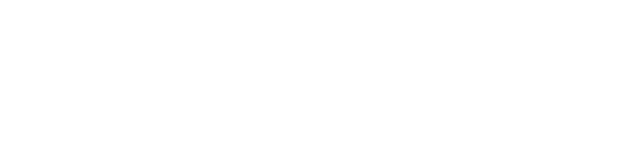
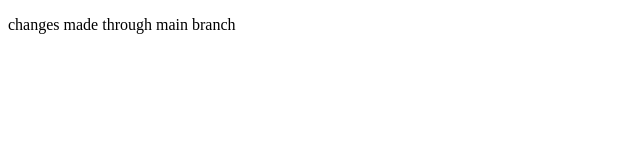
Before and after one commit to sangyapucharankumar/addedlocalrepoforsecondtime, a plain HTML site: page index.html in a window 1280 px wide. Shown: the whole page, without its empty margins (0-640 px from the left). Drawn offline with Linux system fonts and the light colour scheme.

Commit message:
file changed using main branch.

```diff
--- a/index.html
+++ b/index.html
@@ -7,5 +7,7 @@
 </head>
 <body>
 
+    <p>changes made through main branch</p>
+
 </body>
 </html>
```
